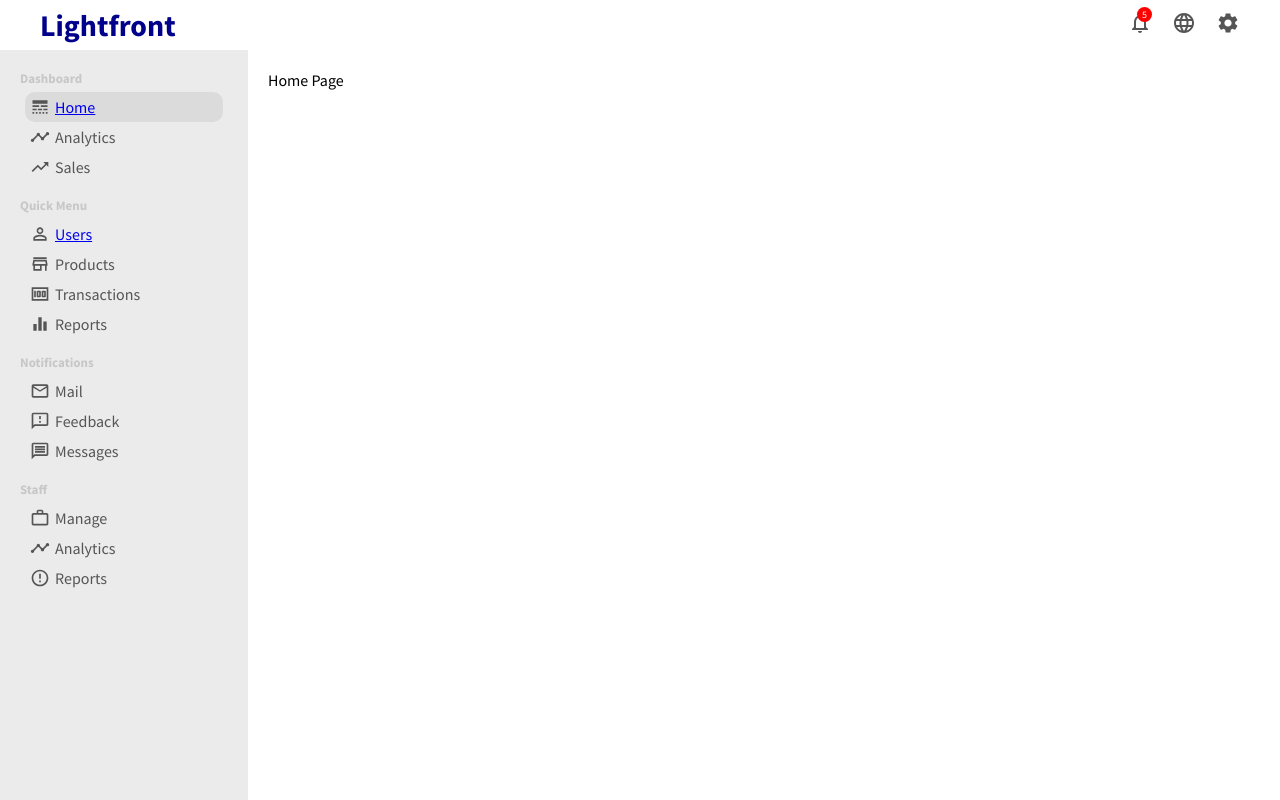
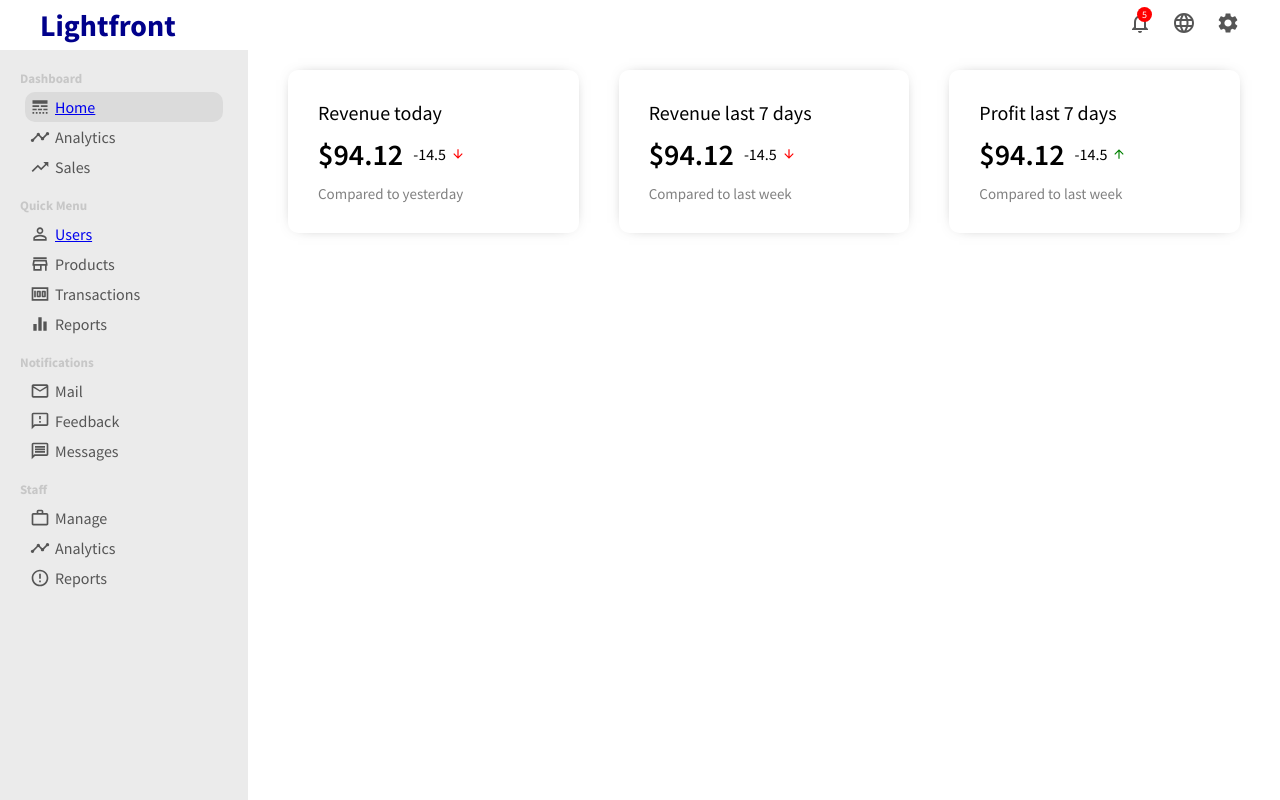
Before and after one commit to MahmoudBakr23/Customizable-Dashboard, a React (Create React App) app: page / in a window 1280 px wide. Built offline with nearby package versions, Linux system fonts and the light colour scheme.

Commit message:
Featured data

```diff
--- a/src/pages/Home.tsx
+++ b/src/pages/Home.tsx
@@ -1,9 +1,44 @@
 import './home.css';
+import { ArrowDownward, ArrowUpward } from '@material-ui/icons';
 
 const Home = () => {
     return(
         <div className="home">
-            Home Page
+            <div className="featured">
+                <div className="featuredItem">
+                <span className="featuredtitle">Revenue today</span>
+                <div className="featuredMoneyContainer">
+                    <span className="feat">$94.12</span>
+                    <span className="featuredMoneyRate">
+                        -14.5
+                        <ArrowDownward className="arrow negative" />
+                    </span>
+                </div>
+                <span className="featuredSub">Compared to yesterday</span>
+            </div>
+                <div className="featuredItem">
+                <span className="featuredtitle">Revenue last 7 days</span>
+                <div className="featuredMoneyContainer">
+                    <span className="feat">$94.12</span>
+                    <span className="featuredMoneyRate">
+                        -14.5
+                        <ArrowDownward className="arrow negative" />
+                    </span>
+                </div>
+                <span className="featuredSub">Compared to last week</span>
+            </div>
+                <div className="featuredItem">
+                <span className="featuredtitle">Profit last 7 days</span>
+                <div className="featuredMoneyContainer">
+                    <span className="feat">$94.12</span>
+                    <span className="featuredMoneyRate">
+                        -14.5
+                        <ArrowUpward className="arrow" />
+                    </span>
+                </div>
+                <span className="featuredSub">Compared to last week</span>
+            </div>
+            </div>
         </div>
     )
 }
--- a/src/pages/home.css
+++ b/src/pages/home.css
@@ -2,3 +2,55 @@
     padding: 20px;
     flex: 4;
 }
+
+.featured {
+    width: 100%;
+    display: flex;
+    justify-content: space-between;
+}
+
+.featuredItem {
+    flex: 1;
+    margin: 0px 20px;
+    padding: 30px;
+    border-radius: 10px;
+    cursor: pointer;
+    -webkit-box-shadow: 0px 0px 15px -10px rgba(0, 0, 0, 0);
+    box-shadow: 0px 0px 15px -10px rgba(0, 0, 0, 0.75);
+}
+
+.featuredtitle {
+    font-size: 20px;
+}
+
+.featuredMoneyContainer {
+    margin: 10px 0px;
+    display: flex;
+    align-items: center;
+}
+
+.feat {
+    font-size: 30px;
+    font-weight: 600;
+}
+
+.featuredMoneyRate {
+    display: flex;
+    align-items: center;
+    margin-left: 10px;
+}
+
+.arrow {
+    font-size: 14px !important;
+    margin-left: 5px;
+    color: green;
+}
+
+.arrow.negative {
+    color: red;
+}
+
+.featuredSub {
+    font-size: 15px;
+    color: gray;
+}
```
Also changed, not shown: src/components/charts.tsx (added, +47 -0 lines), src/components/charts.css (added).
